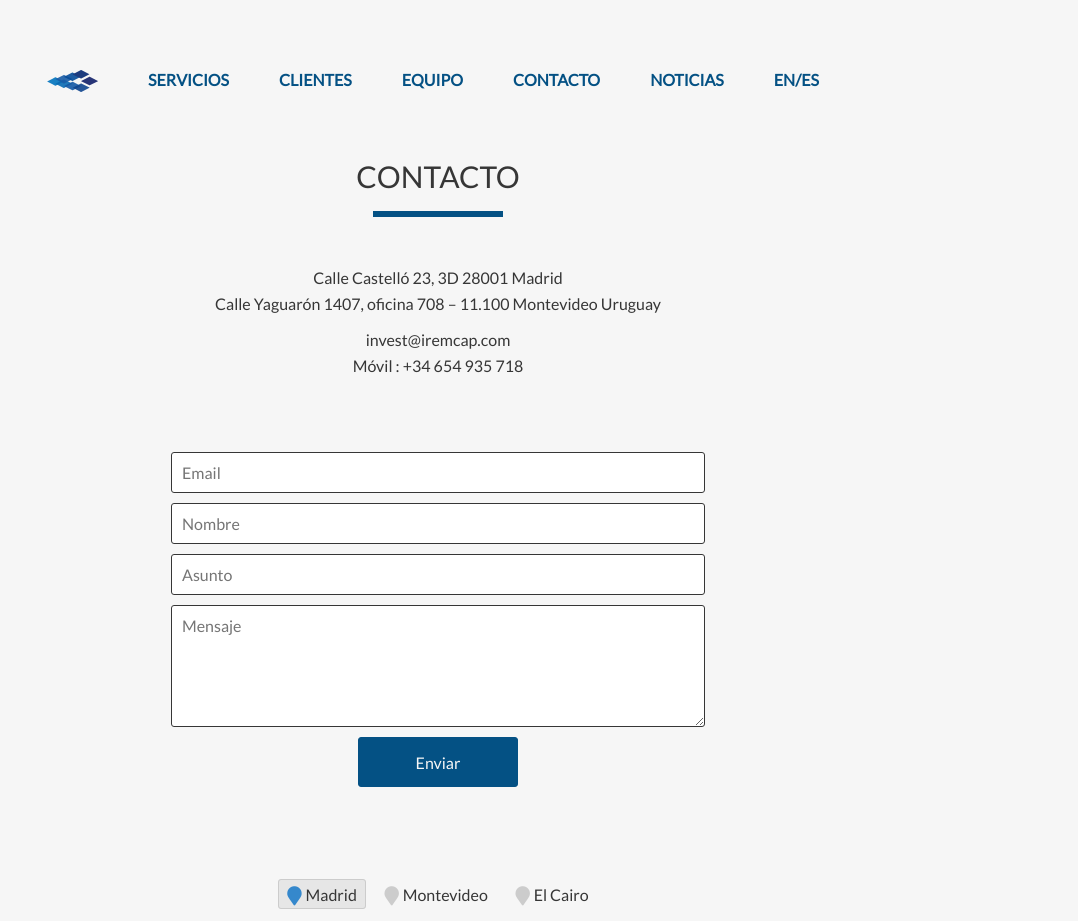
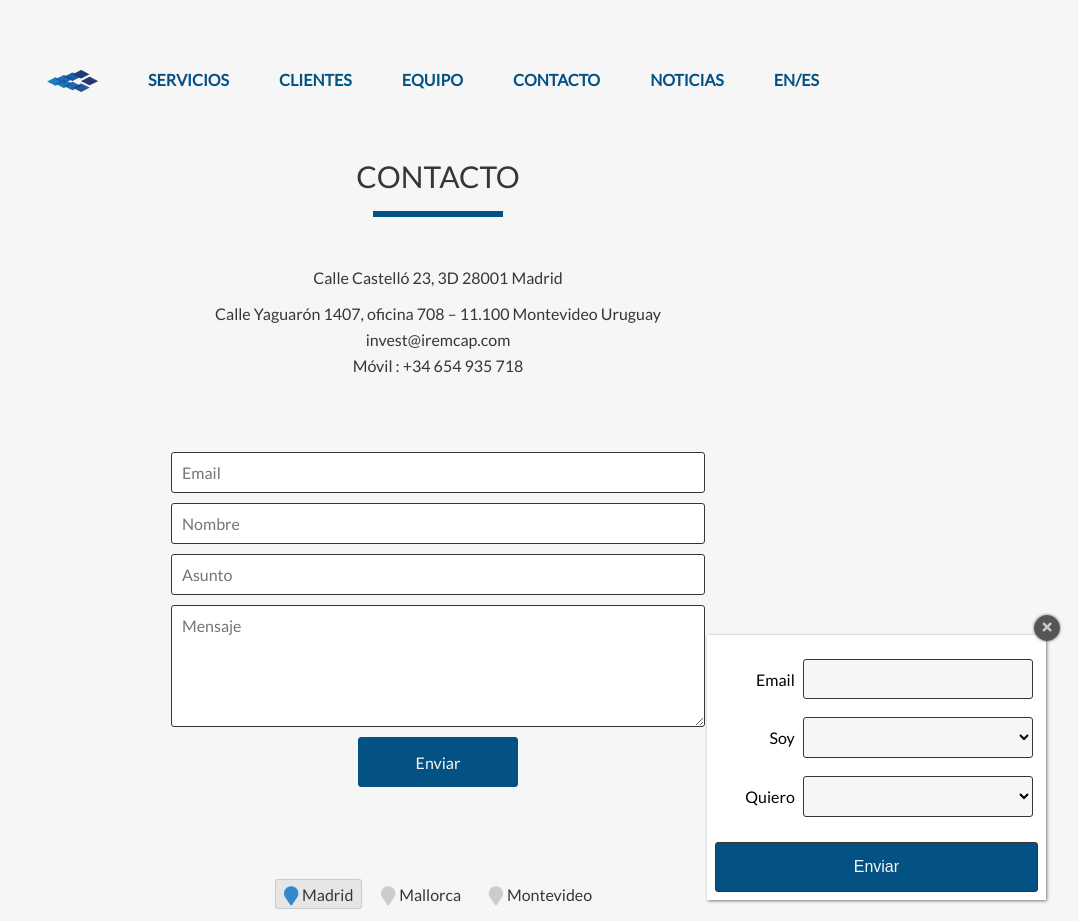
Before and after one commit to cserron/iremcap, a Jekyll site: the page built from contacto.md, in a window 1280 px wide, cut to the strip 0-921 px from the top of the page. Shown: the whole strip, without its empty margins (202-1280 px from the left). Built offline with Jekyll 4.4.1, drawn with Linux system fonts in a browser that asks for light colours; nearby versions of some CDN libraries.

Commit message:
Contact form dialog.

```diff
--- a/_data/page__contact.yml
+++ b/_data/page__contact.yml
@@ -52,14 +52,14 @@ es:
       label: Madrid
       lat: 40.4246500823053
       lng: -3.6816476566164056
+    - address:
+      label: Mallorca
+      lat: 39.5715422
+      lng: 2.6517081
     - address: Calle Yaguarón 1407, oficina 708 – 11.100 Montevideo Uruguay
       label: Montevideo
       lat: -34.904425119577745
       lng: -56.188194557169254
-    - address:
-      label: El Cairo
-      lat: 30.059729192539777
-      lng: 31.260217752647577
 
   info:
     addresses:
--- /dev/null
+++ b/_includes/common/contact.html
@@ -0,0 +1,38 @@
+<div id="contact-dialog" class="contact-dialog hidden">
+  <div class="contact-dialog__header">
+    <button id="contact-dialog-toggle" type="button" class="contact-dialog__toggle">
+      <span aria-hidden="true"></span>
+    </button>
+  </div>
+  <div class="contact-dialog__body">
+    <form id="contact-dialog-form" method="post" action="https://formspree.io/{{ site.data.contact.main.email }}">
+      <ul class="contact-dialog__itemslist">
+        <li class="contact-dialog__item">
+          <label class="contact-dialog__label" for="contact-dialog-email">{{ site.data.contact.main[page.lang].fields.email.label }}</label>
+          <input id="contact-dialog-email" name="_replyto" type="email" class="contact-dialog__input" required />
+        </li>
+        <li class="contact-dialog__item">
+          <label for="contact-dialog-iam" class="contact-dialog__label">{{ site.data.contact.main[page.lang].fields.iam.label }}</label>
+          <select id="contact-dialog-iam" name="{{ site.data.contact.main[page.lang].fields.iam.label }}" class="contact-dialog__input">
+            <option value=""></option>
+            {% for option in site.data.contact.main[page.lang].fields.iam.options %}
+            <option value="{{ option }}">{{ option }}</option>
+            {% endfor %}
+          </select>
+        </li>
+        <li class="contact-dialog__item">
+          <label for="contact-dialog-iam" class="contact-dialog__label">{{ site.data.contact.main[page.lang].fields.iwant.label }}</label>
+          <select id="contact-dialog-iwant" name="{{ site.data.contact.main[page.lang].fields.iwant.label }}" class="contact-dialog__input">
+            <option value=""></option>
+            {% for option in site.data.contact.main[page.lang].fields.iwant.options %}
+            <option value="{{ option }}">{{ option }}</option>
+            {% endfor %}
+          </select>
+        </li>
+      </ul>
+    </form>
+  </div>
+  <div class="contact-dialog__footer">
+    <input form="contact-dialog-form" class="contact-dialog__submit" type="submit" value="{{ site.data.contact.main[page.lang].submit }}" />
+  </div>
+</div>
--- a/_includes/common/form.html
+++ b/_includes/common/form.html
@@ -1,16 +1,13 @@
-<section class={{include.form-container-classes}}>
-    <form class={{include.form-classes}} action="https://formspree.io/{{include.form.email}}"
-          method="POST">
+<section class={{ include.form-container-classes }}>
+  <form class={{ include.form-classes }} action="https://formspree.io/{{ include.form.email }}" method="post">
   {% for item in include.form.fields %}
-
     {% if item.type == "message" %}
-                <textarea class={{include.form-textarea-classes}} name={{item.name}} placeholder={{item.placeholder}} required></textarea>
+    <textarea class="{{ include.form-textarea-classes }}" name="{{ item.name }}" placeholder="{{ item.placeholder }}" required></textarea>
     {% elsif item.type == "submit" %}
-                <input class={{include.form-submit-classes}} type={{item.type}} value={{item.value}} >
+    <input class="{{ include.form-submit-classes }}" type="{{ item.type }}" value="{{ item.value }}" />
     {% else %}
-                <input class={{include.form-input-classes}} type={{item.type}} name={{item.name}} placeholder={{item.placeholder}} required>
+    <input class="{{ include.form-input-classes }}" type="{{ item.type }}" name="{{ item.name }}" placeholder="{{ item.placeholder }}" required />
     {% endif %}
-
   {% endfor %}
   </form>
 </section>
--- a/_layouts/default.html
+++ b/_layouts/default.html
@@ -8,6 +8,7 @@
     </article>
     {% include common/footer.html %}
     {% include common/icons.svg %}
+    {% include common/contact.html %}
   <script src="{{ '/assets/js/main.js' | prepend: site.baseurl }}"></script>
   </body>
 </html>
--- /dev/null
+++ b/_sass/footer/contact.scss
@@ -0,0 +1,116 @@
+$toggle-duration: 0.5s;
+
+.contact-dialog {
+  background-color: white;
+  bottom: 0;
+  box-shadow: 1px 1px 3px rgba(0, 0, 0, 0.5);
+  display: none;
+  font-family: Lato, sans-serif;
+  font-size: 16px;
+  padding: 0.5em;
+  position: fixed;
+  right: 2em;
+  transition: transform $toggle-duration, box-shadow $toggle-duration;
+
+  @include for-size(desktop-up) {
+    display: block;
+  }
+
+  &__header {
+    position: relative;
+  }
+
+  &__body {
+    padding: 0.5em 0 1em 0;
+  }
+
+  &__toggle {
+    position: absolute;
+    background-color: transparent;
+    border-style: none;
+    bottom: 0.1em;
+    right: -2.1em;
+    transition: bottom $toggle-duration;
+
+    &::-moz-focus-inner {
+      border: 0;
+    }
+
+    span::before {
+      @include fa-icon();
+      @extend .fa;
+      color: $grey;
+      content: fa-content($fa-var-times);
+      background-color: #555555;
+      border: 1px solid #555555;
+      box-shadow: 0 0 2px 1px transparentize(#555555, 0.6);
+      border-radius: 50%;
+      padding: 0.4em;
+      transition: background-color $toggle-duration, font-size $toggle-duration;
+      height: 1em;
+      width: 1em;
+    }
+  }
+
+  &.hidden {
+    transform: translateY(100%);
+    box-shadow: none;
+
+    .contact-dialog__toggle {
+      bottom: 1.1em;
+
+      span::before {
+        background-color: $blue-hover;
+        border: 1px solid $blue-hover;
+        box-shadow: 0 0 2px 1px transparentize(#555555, 0.6);
+        content: fa-content($fa-var-envelope);
+        font-size: 2em;
+      }
+    }
+  }
+
+  &__itemslist {
+    overflow: hidden;
+  }
+
+  &__item {
+    clear: both;
+    float: left;
+    padding: 0.2em 0;
+  }
+
+  &__label {
+    width: 5em;
+    float: left;
+    font-size: inherit;
+    line-height: 2;
+    padding: 10px 0.2em 10px 0;
+    text-align: right;
+  }
+
+  &__input {
+    background-color: $white;
+    border: 1px solid #363636;
+    border-radius: 3px;
+    box-sizing: content-box;
+    font-size: inherit;
+    margin: 5px;
+    padding: 10px;
+    width: 13em;
+  }
+
+  &__submit {
+    background-color: $blue;
+    border: 1px solid $black;
+    border-radius: 3px;
+    font-size: inherit;
+    color: $white;
+    display: block;
+    height: 50px;
+    width: 100%;
+
+    &:hover {
+      background-color: $blue-hover;
+    }
+  }
+}
--- a/_sass/header/_header.scss
+++ b/_sass/header/_header.scss
@@ -22,7 +22,7 @@
     height: $header__menu__height;
 
     &.sticky {
-      background-color: $white;
+      background-color: white;
       box-shadow: 0 0px 4px rgba(0,0,0,100);
       padding-bottom: 14px;
       position: fixed;
--- a/assets/js/main.js
+++ b/assets/js/main.js
@@ -61,3 +61,24 @@ if (hamburgers.length > 0) {
     });
   }
 })();
+
+// Contact dialog
+(function () {
+  var openDialogToggle = document.getElementById('contact-dialog-toggle');
+  if (openDialogToggle) {
+    var contactDialog = document.getElementById('contact-dialog');
+    var stored = sessionStorage.getItem('contactDialog');
+    if (!stored || stored !== 'close') {
+      contactDialog.classList.remove('hidden');
+    }
+    openDialogToggle.addEventListener('click', function () {
+      sessionStorage.setItem('contactDialog', (contactDialog.classList.toggle('hidden') ? 'close' : 'open'));
+    });
+    document.getElementById('contact-dialog-form').addEventListener('submit', function (ev) {
+      sessionStorage.setItem('contactDialog', 'close');
+      // this.submit();
+      // ev.preventDefault();
+    });
+
+  }
+})();
--- a/assets/main.scss
+++ b/assets/main.scss
@@ -15,6 +15,7 @@
 
 @import "header/header";
 @import "footer/footer";
+@import "footer/contact";
 
 @import "pages/home";
 @import "pages/services";
```
Also changed, not shown: _data/contact.yml (added, +47 -0 lines). Lines whose indentation alone changed are shown as unchanged.
